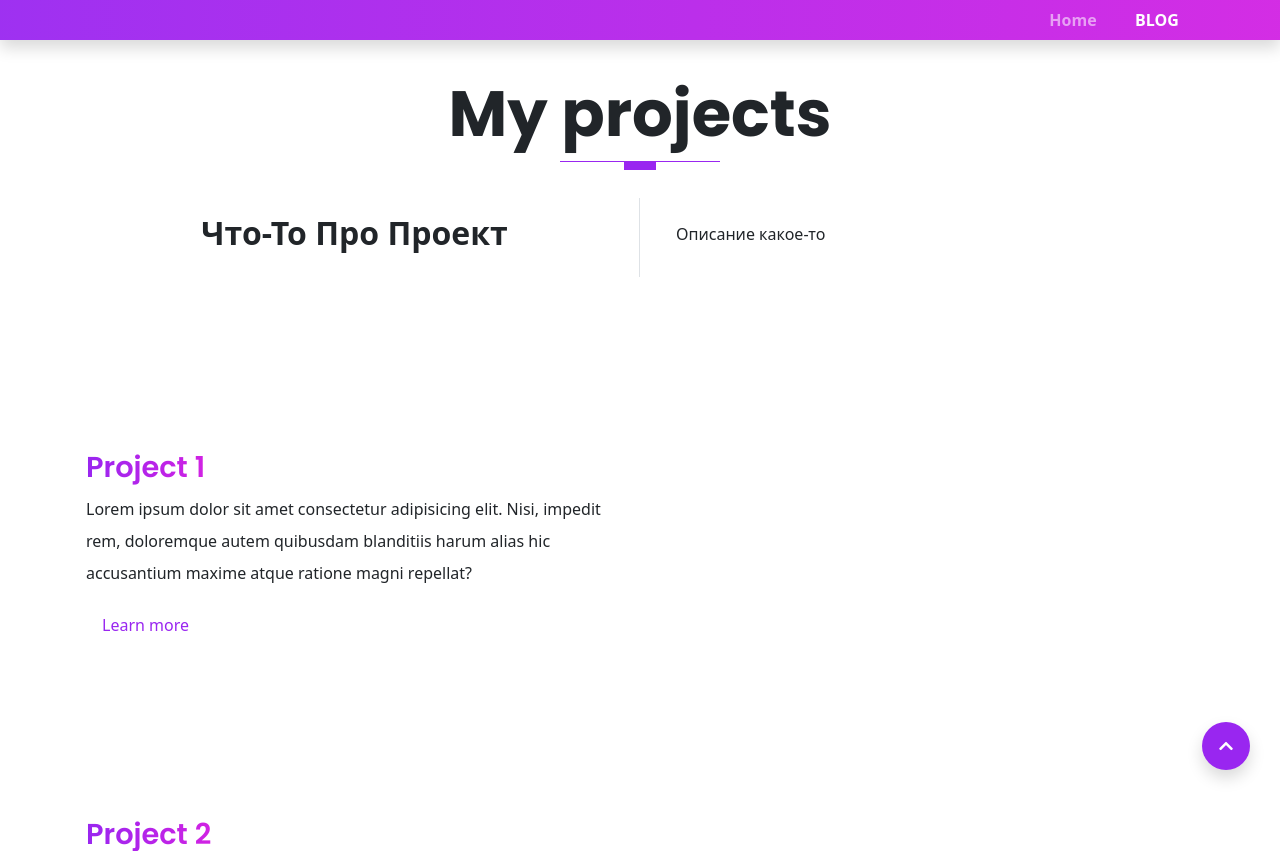
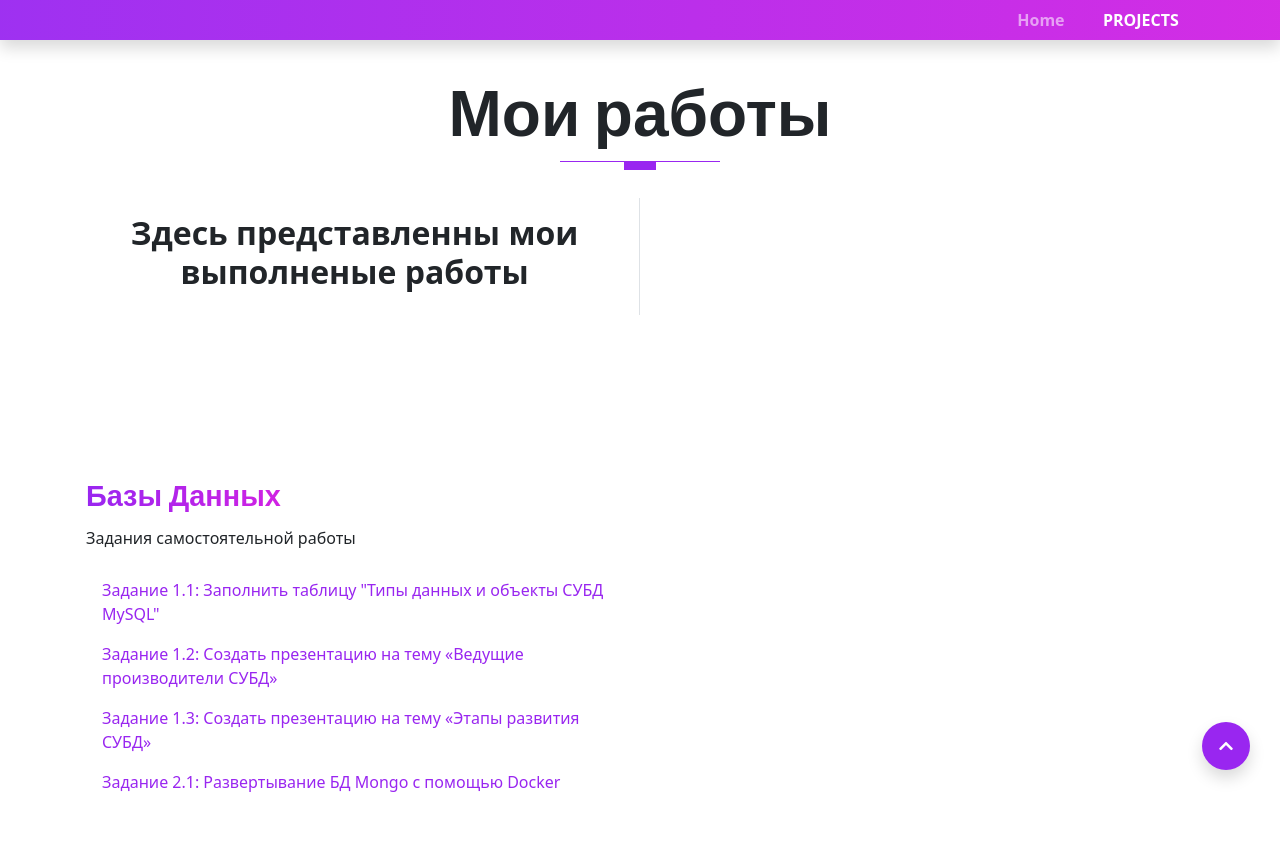
Before and after one commit to maaaaageeer/siteilya, a website: page blog.html in a window 1280 px wide. Shown: the top 854 px of the page. Drawn offline with nearby package versions, Linux system fonts and the light colour scheme.

Commit message:
Add files via upload

```diff
--- a/blog.html
+++ b/blog.html
@@ -5,7 +5,7 @@
     <meta charset="UTF-8">
     <meta http-equiv="X-UA-Compatible" content="IE=edge">
     <meta name="viewport" content="width=device-width, initial-scale=1">
-    <title>Learning bootstrap v5 with sass</title>
+    <title>Мои проекты</title>
     <link rel="stylesheet" href="./assets/css/style.css">
     <link rel="stylesheet" href="./assets/css/fontawesome.css">
     <link rel="stylesheet" href="https://cdn.jsdelivr.net/npm/glightbox/dist/css/glightbox.min.css" />
@@ -27,7 +27,7 @@
             <div class="collapse navbar-collapse justify-content-end" id="navbarNav">
                 <ul class="navbar-nav">
                     <li class="nav-item"><a class="nav-link" aria-current="page" href="/index.html">Home</a></li>
-                    <li class="nav-item"><a class="nav-link active" href="./blog.html">BLOG</a></li>
+                    <li class="nav-item"><a class="nav-link active" href="./blog.html">PROJECTS</a></li>
                 </ul>
             </div>
         </div>
@@ -39,22 +39,22 @@
     <section id="services" class="services" style="margin-top: 60px;">
         <div class="container">
             <div class="row text-center">
-                <h1 class="display-3 fw-bold">My projects</h1>
+                <h1 class="display-3 fw-bold">Мои работы</h1>
                 <div class="heading-line mb-1"></div>
             </div>
             <!-- START THE DESCRIPTION CONTENT  -->
             <div class="row pt-2 pb-2 mt-0 mb-3">
                 <div class="col-md-6 border-right">
                     <div class="bg-white p-3">
-                        <h2 class="fw-bold text-capitalize text-center">
-                            Что-то про проект
+                        <h2 class="fw-bold  text-center">
+                            Здесь представленны мои выполненые работы
                         </h2>
                     </div>
                 </div>
                 <div class="col-md-6">
                     <div class="bg-white p-4 text-start">
                         <p class="fw-light">
-                            Описание какое-то
+
                         </p>
                     </div>
                 </div>
@@ -67,14 +67,21 @@
             <div class="row">
                 <div class="col-lg-6 col-md-6 col-sm-12 col-xs-12 services mt-4">
                     <div class="services__content">
-                        <h3 class="display-3--title mt-1">Project 1</h3>
+                        <h3 class="display-3--title mt-1">Базы данных</h3>
                         <p class="lh-lg">
-                            Lorem ipsum dolor sit amet consectetur adipisicing elit. Nisi, impedit rem,
-                            doloremque autem quibusdam blanditiis harum alias hic accusantium
-                            maxime atque ratione magni repellat?
+                            Задания самостоятельной работы
                         </p>
-                        <a href="" class="nav-link">
-                            Learn more
+                        <a href="https://docs.google.com/document/d/1r0102uDg1HqAaDACuq61-urn8ujWoUmhAalDE0iwFx8/edit?pli=1" class="nav-link">
+                            Задание 1.1: Заполнить таблицу "Типы данных и объекты СУБД MySQL"
+                        </a>
+                        <a href="https://docs.google.com/presentation/d/1e9dGNN8HFi4IxVXDmf9AYCZ6EvWjRnHF7wjyFtPAAQI/edit#slide=id.p" class="nav-link">
+                            Задание 1.2: Создать презентацию на тему «Ведущие производители СУБД»
+                        </a>
+                        <a href="https://docs.google.com/presentation/d/1GTjSHMORdSueMLsnvOqft6MhK7QuqBXWwyrU1XsK89c/edit#slide=id.p" class="nav-link">
+                            Задание 1.3: Создать презентацию на тему «Этапы развития СУБД»
+                        </a>
+                        <a href="https://docs.google.com/document/d/1nKMCyGGdmyZSgJ0qtPCo4qUdeMQjBGtFDYRuEage5Jo/edit" class="nav-link">
+                            Задание 2.1: Развертывание БД Mongo с помощью Docker
                         </a>
                     </div>
                 </div>
```
Also changed, not shown: index.html (+14 -16 lines).
